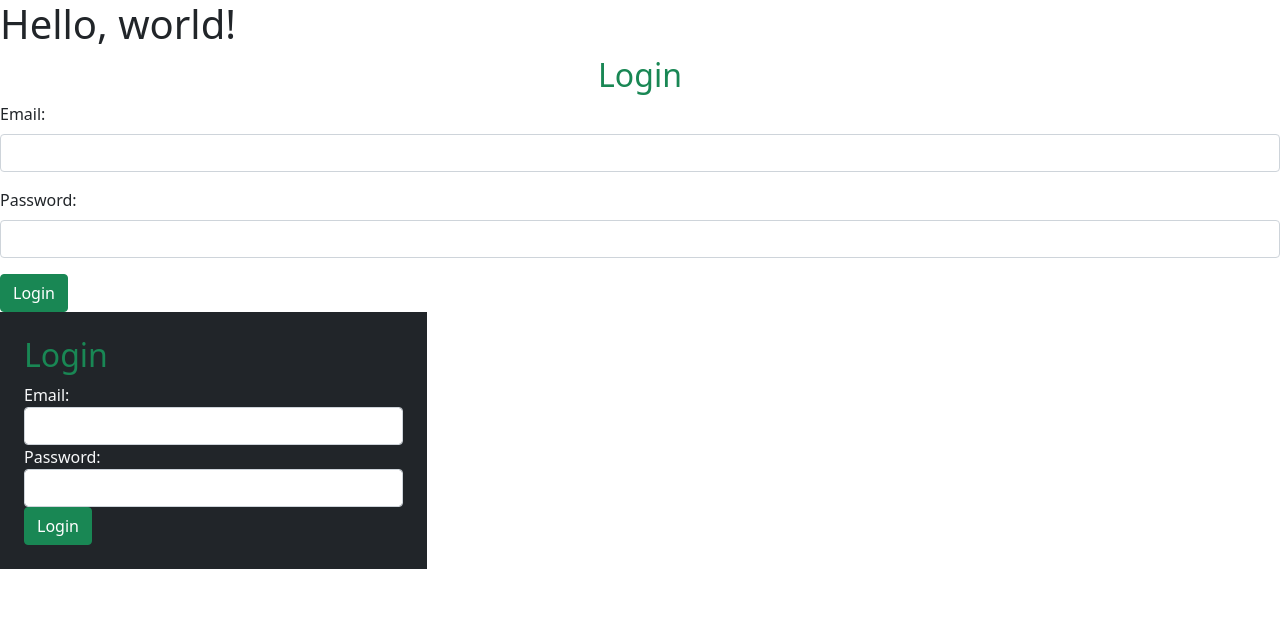
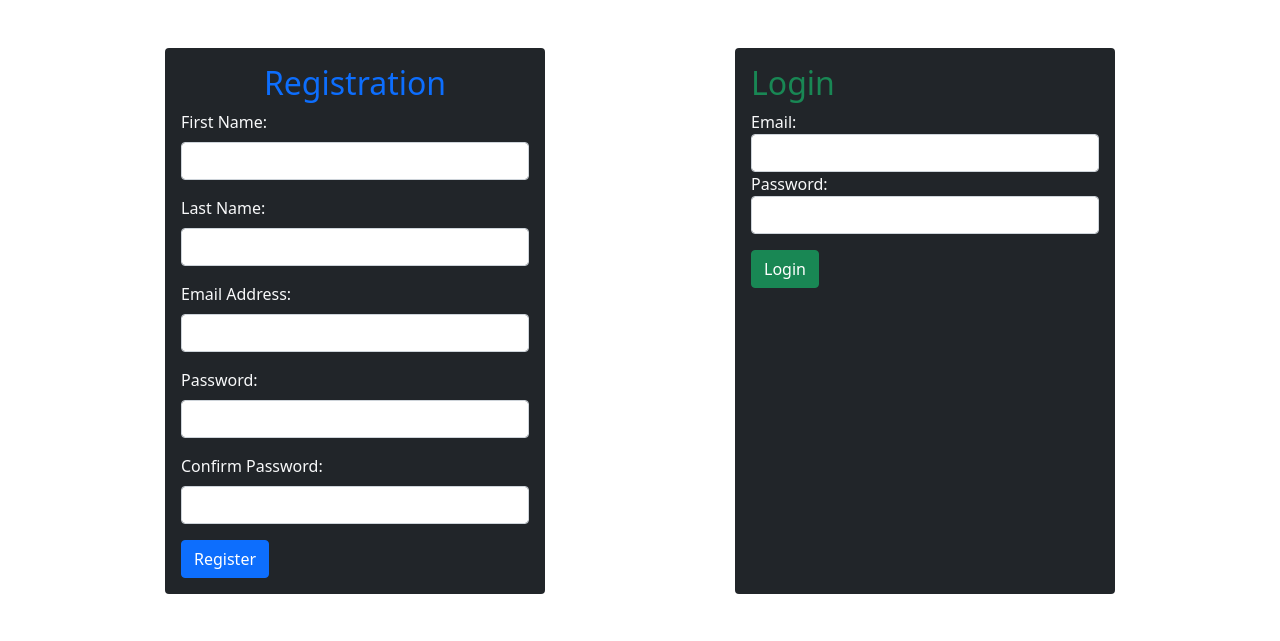
Before and after one commit to Elifnull/Belt_test_Recipe, a Python web app: template flask_app/templates/index.html in a window 1280 px wide. Shown: the top 641 px of the page. Run offline with Jinja, Linux system fonts and the light colour scheme; the template is opened without the code that fills it, so the values that code supplies are empty.

Commit message:
login/registration added

```diff
--- a/flask_app/templates/index.html
+++ b/flask_app/templates/index.html
@@ -8,11 +8,68 @@
     <!-- Bootstrap CSS -->
     <link href="https://cdn.jsdelivr.net/npm/bootstrap@5.1.3/dist/css/bootstrap.min.css" rel="stylesheet" integrity="sha384-1BmE4kWBq78iYhFldvKuhfTAU6auU8tT94WrHftjDbrCEXSU1oBoqyl2QvZ6jIW3" crossorigin="anonymous">
 
-    <title>Hello, world!</title>
+    <title>Login & Registration</title>
     </head>
     <body>
-    <h1>Hello, world!</h1>
+    <div class="container">
+        <div class="row">
+            <div class="col col-4 mx-auto my-5 bg-dark text-light rounded p-3">
+                {% with messages = get_flashed_messages(category_filter=['reg']) %}     <!-- declare a variable called messages -->
+                {% if messages %}                            <!-- check if there are any messages -->
+                    {% for message in messages %}            <!-- loop through the messages -->
+                        <p>{{message}}</p>                   <!-- display each message in a paragraph tag -->
+                    {% endfor %}
+                {% endif %}
+            {% endwith %}
+                <form action="/create_user" method="POST">
+                    <h2 class="text-center text-primary">Registration</h2>
+                    <div class="mb-3">
+                        <label for="first_name" class="form-label">First Name:</label>
+                        <input type="text" name="first_name" class="form-control">
+                    </div>
+                    <div class="mb-3">
+                        <label for="last_name" class="form-label">Last Name:</label>
+                        <input type="text" name="last_name" class="form-control">
+                    </div>
+                    <div class="mb-3">
+                        <label for="email" class="form-label">Email Address:</label>
+                        <input type="email" name="email" class="form-control">
+                    </div>
+                    <div class="mb-3">
+                        <label for="password" class="form-label">Password:</label>
+                        <input type="password" name="password" class="form-control">
+                    </div>
+                    <div class="mb-3">
+                        <label for="password_confirm" class="form-label">Confirm Password:</label>
+                        <input type="password" name="password_confirm" class="form-control">
+                    </div>
+                    <button class="btn btn-primary" type="submit">Register</button>
+                </form>
+            </div>
+            <div class="col col-4 mx-auto my-5 bg-dark text-light rounded p-3">
+                {% with messages = get_flashed_messages(category_filter=['login']) %}     <!-- declare a variable called messages -->
+                {% if messages %}                            <!-- check if there are any messages -->
+                    {% for message in messages %}            <!-- loop through the messages -->
+                        <p>{{message}}</p>                   <!-- display each message in a paragraph tag -->
+                    {% endfor %}
+                {% endif %}
+            {% endwith %}
+            <form action="/login" method="post" class="bg-dark text-light">
+                <h2 class="text-success">Login</h2>
+                <div class="form-group">
+                    <label for="email">Email:</label>
+                    <input type="text" name="email" class="form-control">
+                </div>
+                <div class="form-group">
+                    <label for="password">Password:</label>
+                    <input type="password" name="password" class="form-control">
+                </div>
+                <input type="submit" value="Login" class="btn btn-success my-3">
+            </form>
 
+            </div>
+        </div>
+    </div>
     <!-- Optional JavaScript; choose one of the two! -->
 
     <!-- Option 1: Bootstrap Bundle with Popper -->
@@ -25,29 +82,3 @@
     -->
     </body>
 </html>
-
-<form action="/login" method="post">
-    <h2 class="text-center text-success">Login</h2>
-    <div class="mb-3">
-        <label for="email" class="form-label">Email:</label>
-        <input name="email" class="form-control" type="email">
-    </div>
-    <div class="mb-3">
-        <label for="password" class="form-label">Password:</label>
-        <input name="passowrd" class="form-control" type="password">
-    </div>
-    <input class="btn btn-success" value="Login" type="submit">
-</form>
-<form action="/login" method="post" class="col-4 p-4 bg-dark text-light">
-    <h2 class="text-success">Login</h2>
-    <div class="form-group">
-        <label for="email">Email:</label>
-        <input type="text" name="email" class="form-control">
-    </div>
-    <div class="form-group">
-        <label for="password">Password:</label>
-        <input type="password" name="password" class="form-control">
-    </div>
-
-    <input type="submit" value="Login" class="btn btn-success">
-</form>
```
